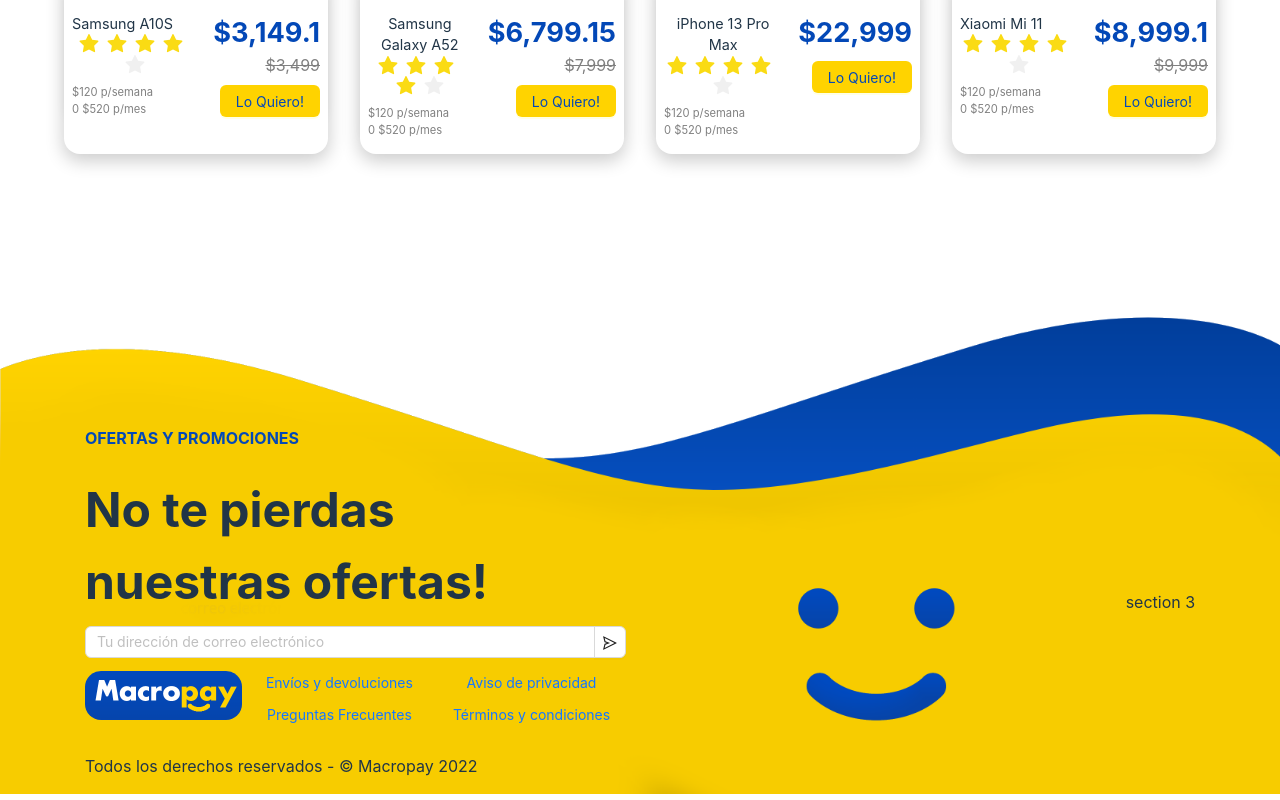
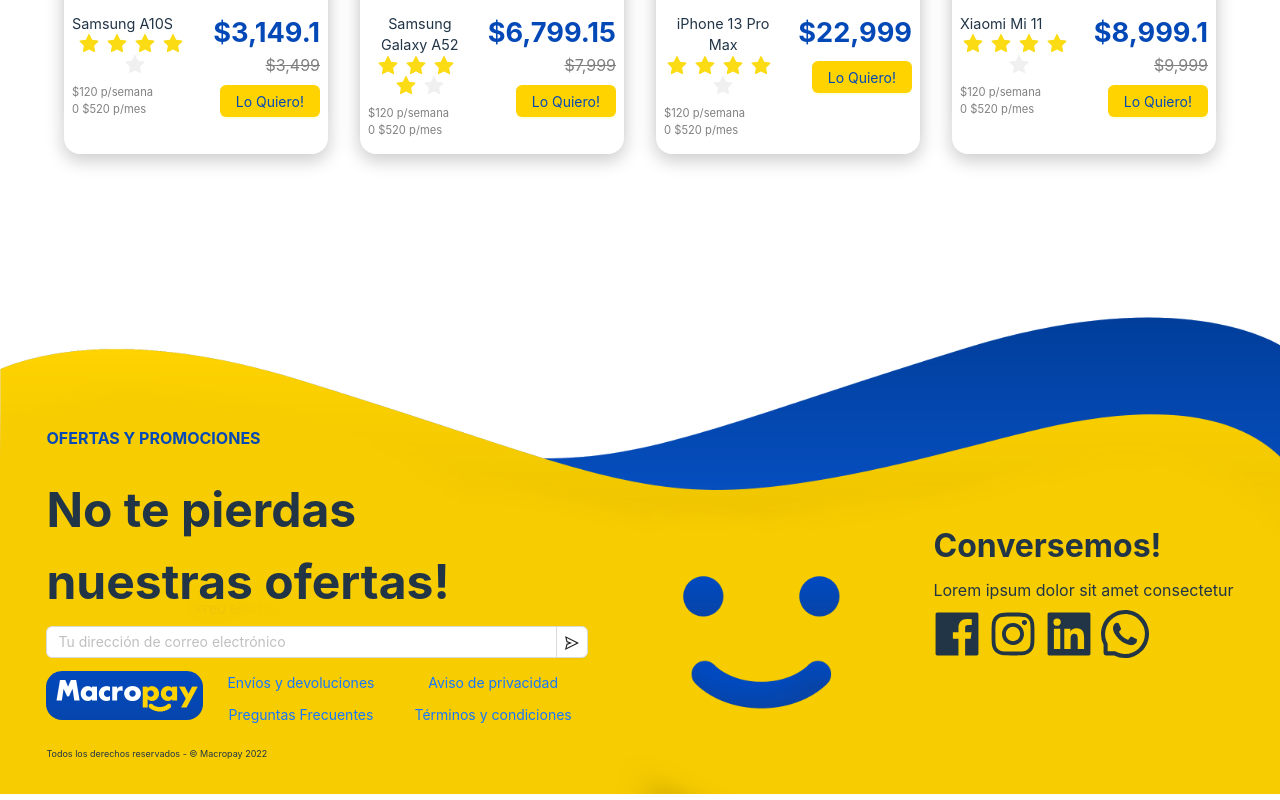
Before and after one commit to ErickA2000/macropay-store, a React (Vite) app: page /products/1 in a window 1280 px wide. Shown: the part 2122-2922 px from the top of the page. Built offline with nearby package versions, Linux system fonts and the light colour scheme.

Commit message:
feat: :sparkles: created footer

```diff
--- a/src/components/Footer.tsx
+++ b/src/components/Footer.tsx
@@ -1,6 +1,6 @@
 import { Button, Flex, Input, Space } from "antd";
 import "../styles/footer.css";
-import { SendOutlined } from "@ant-design/icons";
+import { FacebookFilled, InstagramOutlined, LinkedinFilled, SendOutlined, WhatsAppOutlined } from "@ant-design/icons";
 import FaceImg from "./atoms/FaceImg";
 
 function Footer() {
@@ -39,7 +39,7 @@
               </Flex>
             </Flex>
 
-            <p>Todos los derechos reservados - &#169; Macropay 2022</p>
+            <p className="copyright-text">Todos los derechos reservados - &#169; Macropay 2022</p>
           </Flex>
         </section>
 
@@ -47,7 +47,19 @@
             <FaceImg width="10rem" height="10rem" />
         </section>
 
-        <section>section 3</section>
+        <section className="section-3">
+          <Flex gap="small" vertical align="start">
+            <h3 className="mg-0">Conversemos!</h3>
+            <p className="mg-0">Lorem ipsum dolor sit amet consectetur</p>
+
+            <Flex gap="small">
+              <FacebookFilled className="icon"/>
+              <InstagramOutlined className="icon"/>
+              <LinkedinFilled className="icon"/>
+              <WhatsAppOutlined className="icon"/>
+            </Flex>
+          </Flex>
+        </section>
       </div>
     </footer>
   );
--- a/src/styles/footer.css
+++ b/src/styles/footer.css
@@ -50,10 +50,25 @@
                     border-radius: 1rem;
                 }
             }
+
+            .copyright-text{
+                font-size: xx-small;
+            }
         }
 
         .section-2{
             padding-top: 10%;
         }
+
+        .section-3{
+            h3{
+                font-size: xx-large;
+                font-weight: bold;
+            }
+
+            .icon{
+                font-size: xxx-large;
+            }
+        }
     }
 }
```
